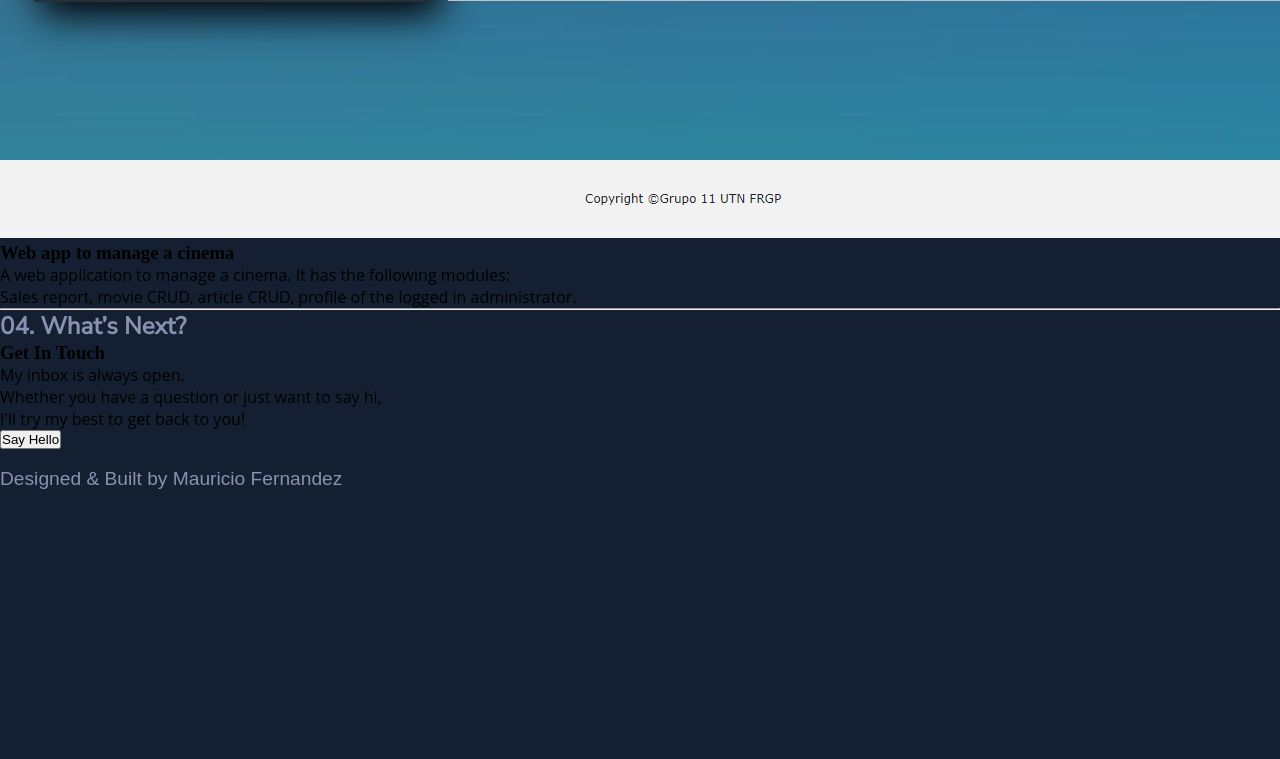
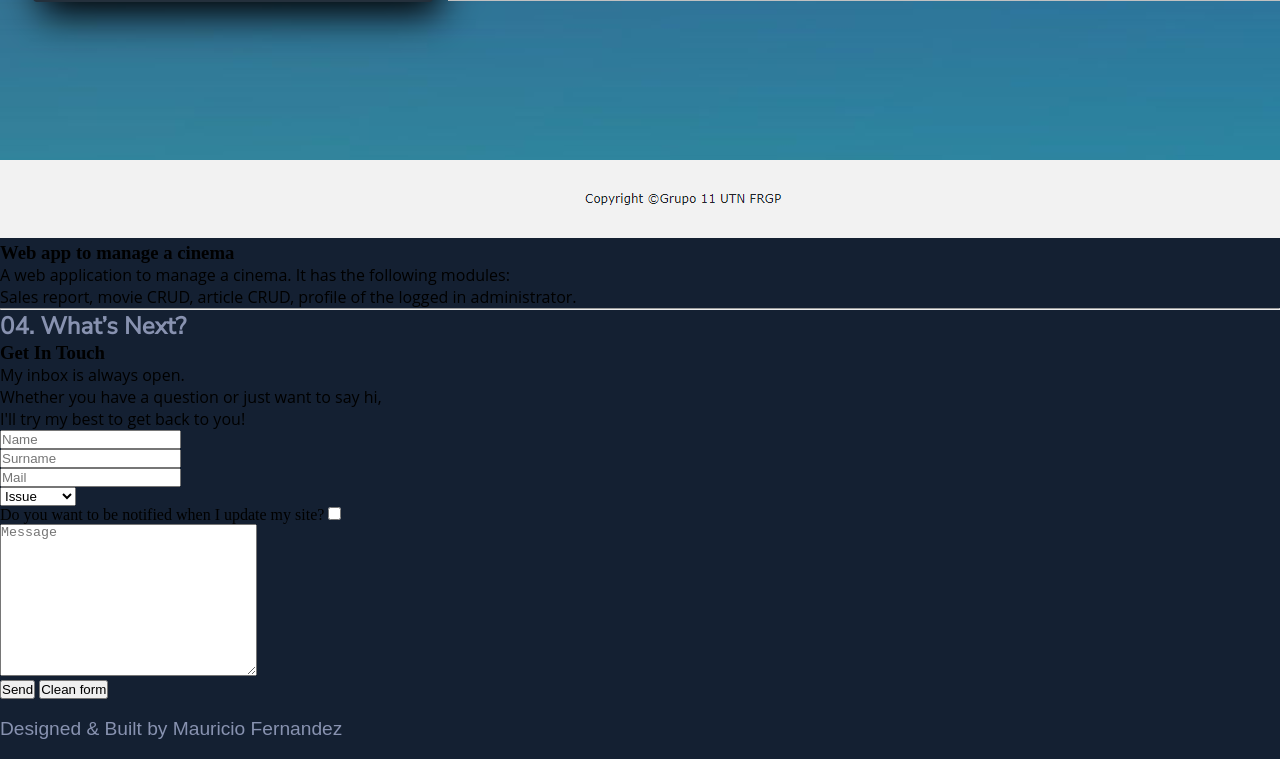
Before and after one commit to maufernandezdev/portfolio, a plain HTML site: page index.html in a window 1280 px wide. Shown: the part 2792-3551 px from the top of the page. Before the commit the page ends 3301 px from the top, so only its background shows below. Drawn offline with Linux system fonts and the light colour scheme.

Commit message:
Contact form and links to sections are added

```diff
--- a/index.html
+++ b/index.html
@@ -16,7 +16,6 @@
 </head>
 
 <body>
-
     <!-- Cuando le demos estilos css los voy a posicionar a un costado de la pantalla
          para que siempre esten visibles
     <div id="social-media">
@@ -30,7 +29,7 @@
         <div id="email">fernandeznm24@gmail.com</div>
     </div>
     -->
-    <!-- header opciones -->
+    <!-- header options -->
     <header class="header">
         <div class="container logo-nav-container">
             <a href="index.html" class="logo logo-main responsive-logo" style="display: none;">MF</a>
@@ -38,17 +37,17 @@
             <nav class="navigation">
                 <ul class="links">
                     <li>
-                        <a href="#"> <span class="item-green">01.</span> About</a>
+                        <a href="#about"> <span class="item-green">01.</span> About</a>
                     </li>
                     <li>
-                        <a href="#"> <span class="item-green">02.</span> Experience</a>
+                        <a href="#experience"> <span class="item-green">02.</span> Experience</a>
                     </li>
                     <li><a href="index.html" class="logo logo-main">MF</a></li>
                     <li>
-                        <a href="#"> <span class="item-green">03.</span> Work</a>
+                        <a href="#work"> <span class="item-green">03.</span> Work</a>
                     </li>
                     <li>
-                        <a href="#"> <span class="item-green">04.</span> Contact</a>
+                        <a href="#contact"> <span class="item-green">04.</span> Contact</a>
                     </li>
                 </ul>
             </nav>
@@ -69,7 +68,7 @@
     </section>
     <hr>
     <!-- About -->
-    <section>
+    <section id="about">
         <h2> <span>01.</span> ABOUT ME </h2>
         <div>
             <p class="paragraph">Hello! I'm Mauricio, a software developer based in Buenos Aires, Argentina. <br> I enjoy creating things that live on the internet, be it websites, apps, or anything else. <br> My goal is always to create products that provide seamless performance
@@ -93,7 +92,7 @@
     </section>
     <hr>
     <!-- Experience -->
-    <section>
+    <section id="experience">
         <h2> <span>02.</span> what am i working on </h2>
         <p class="paragraph">I am currently part of a team of developers (called puma) at Request S.A <br> within which we customize a system called esker for LATAM clients.<br> In my day to day I am in charge of:</p>
         <ul>
@@ -106,7 +105,7 @@
     <hr>
     <!-- Work -->
     <h2> <span>03.</span> Some Things I’ve Built </h2>
-    <section>
+    <section id="work">
         <div>
             <div>
                 <h3>Web platform for bank users</h3>
@@ -126,13 +125,47 @@
     </section>
     <hr>
     <!-- Contact -->
-    <section>
+    <section id="contact">
         <h2> <span>04.</span> What’s Next? </h2>
         <h3>Get In Touch</h3>
         <p>My inbox is always open. <br> Whether you have a question or just want to say hi,<br> I'll try my best to get back to you!</p>
-        <button>Say Hello</button>
+        <div>
+
+            <form action="">
+                <div>
+                    <input type="text" name="name" placeholder="Name" required>
+                </div>
+                <div>
+                    <input type="text" name="surname" placeholder="Surname">
+                </div>
+                <div>
+                    <input type="email" name="email" placeholder="Mail" required>
+                </div>
+                <div>
+
+                    <select name="cars" id="cars">
+                        <option value="issue">Issue</option>
+                        <option value="hi">Say hi</option>
+                        <option value="Interview">Interview</option>
+                        <option value="jobOffer">job offer</option>
+                        <option value="other">Others</option>
+                    </select>
+                </div>
+                <div>
+                    <label for="checkbox">Do you want to be notified when I update my site?</label>
+                    <input type="checkbox">
+                </div>
+                <div>
+                    <textarea name="message" cols="30" rows="10" placeholder="Message" required minlength="4"></textarea>
+                </div>
+                <div>
+                    <input type="submit" value="Send">
+                    <button>Clean form</button>
+                </div>
+            </form>
+        </div>
     </section>
-
+    <!-- Footer -->
     <footer>
         <p class="paragraph">Designed & Built by Mauricio Fernandez</p>
     </footer>
```
